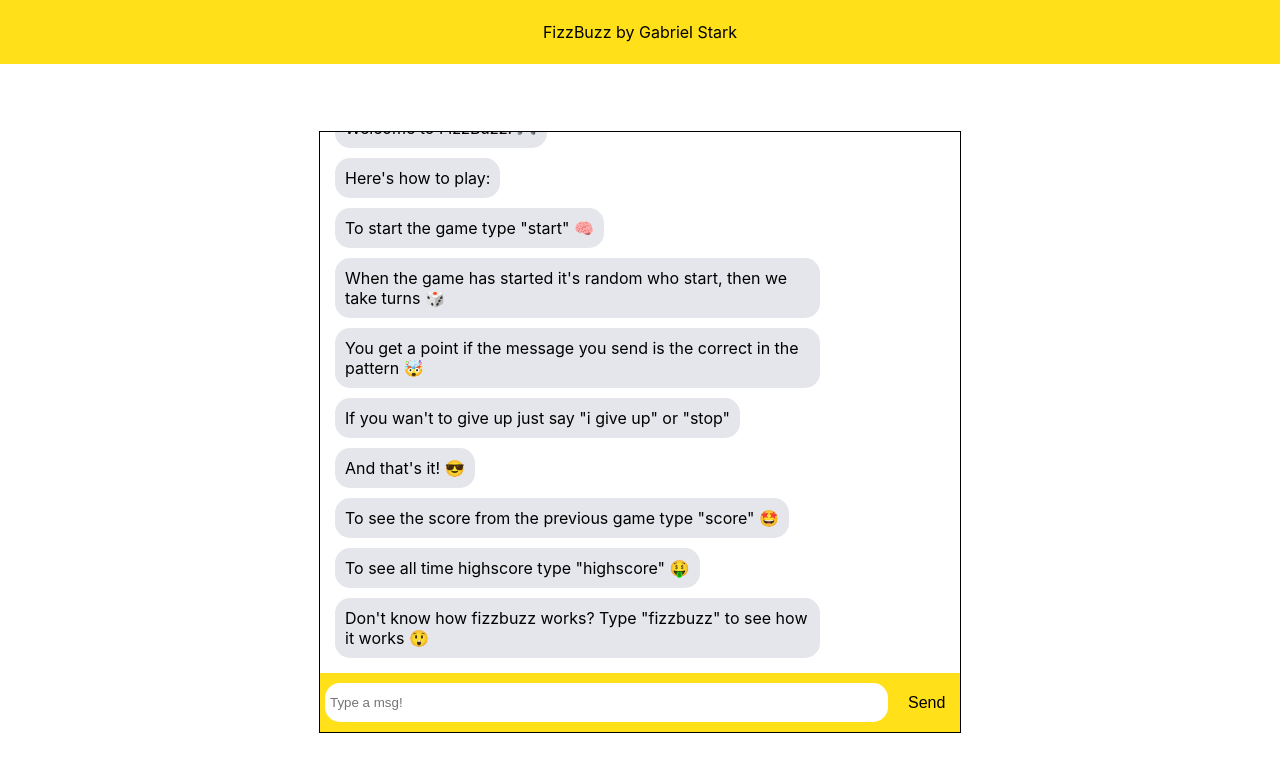
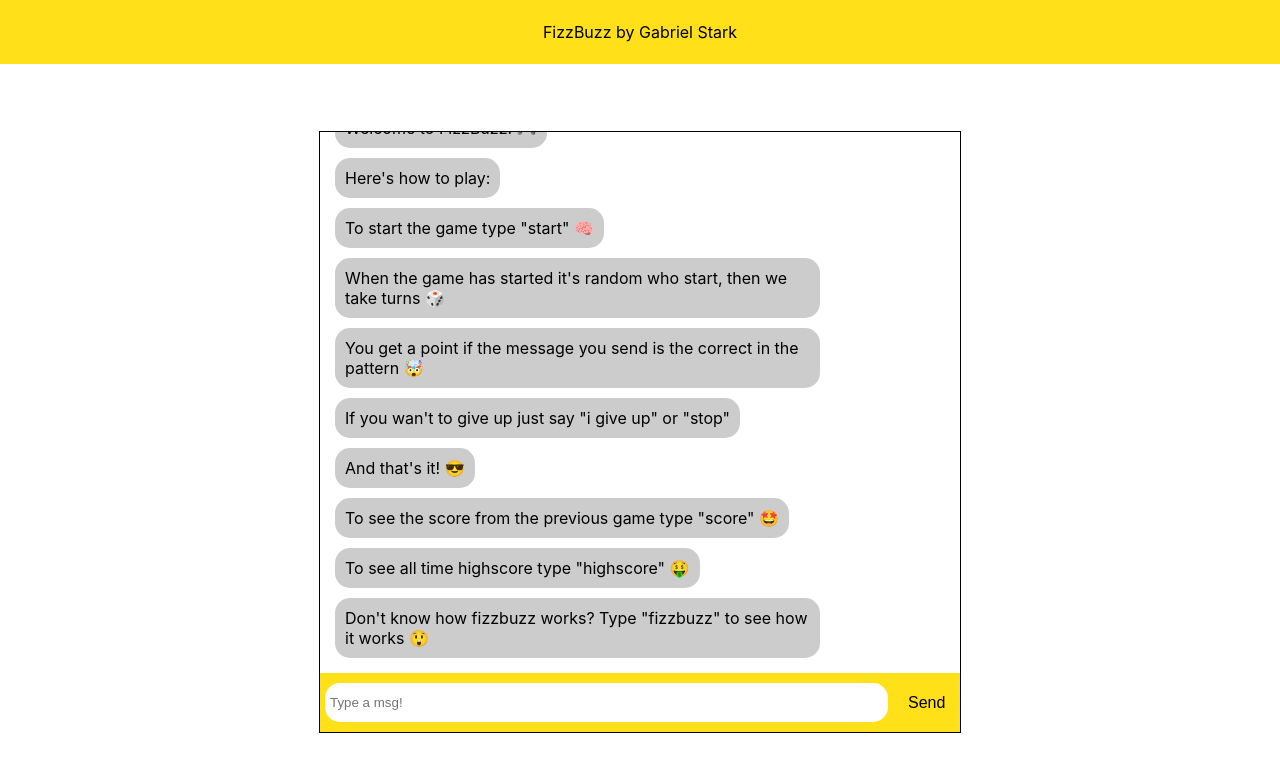
Before and after one commit to gabbelabbe/fizzbuzz-bot-game, a React (Create React App) app: page / in a window 1280 px wide. Shown: the top 772 px of the page. Built offline with nearby package versions, Linux system fonts and the light colour scheme.

Commit message:
now it's easier to see the bots chat bubbles

```diff
--- a/src/App.css
+++ b/src/App.css
@@ -93,7 +93,7 @@ header p {
 }
 
 .bot {
-  background-color: #E4E6EB;
+  background-color: #cccccc;
   margin-right: auto;
   text-align: left;
 }
```
